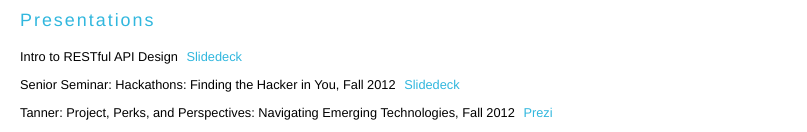
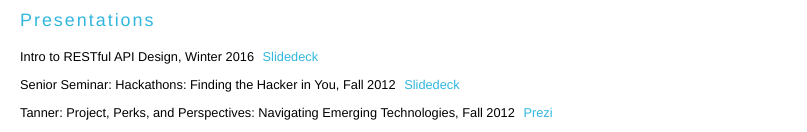
Before and after one commit to ktran13/ktran13.github.com, a website: page index.html in a window 1280 px wide. Shown: the part 288-420 px from the top of the page, without its empty margins (0-807 px from the left). Drawn offline with Linux system fonts and the light colour scheme; a web font is replaced by a local one.

Commit message:
Adding date and gitignore

```diff
--- a/index.html
+++ b/index.html
@@ -48,7 +48,7 @@
 
 				<div class="presentations">
 					<h3>Presentations</h3>
-          <p>Intro to RESTful API Design <a href="http://slides.com/kristiantran/tfp-session2#/" target="_blank">Slidedeck</a></p>
+          <p>Intro to RESTful API Design, Winter 2016 <a href="http://slides.com/kristiantran/tfp-session2#/" target="_blank">Slidedeck</a></p>
 					<p>Senior Seminar: Hackathons: Finding the Hacker in You, Fall 2012 <a href="http://goo.gl/5rKyCK" target="_blank">Slidedeck</a></p>
 					<p>Tanner: Project, Perks, and Perspectives: Navigating Emerging Technologies, Fall 2012 <a href="http://goo.gl/RNkmJI" target="_blank">Prezi</a></p>
 					<p>Ruhlman: Hacking for the Community: How to Build a System in One Day, Spring 2012 <a href="http://goo.gl/ESED21" target="_blank">Slidedeck</a></p>
```
Also changed, not shown: 1 other file.
